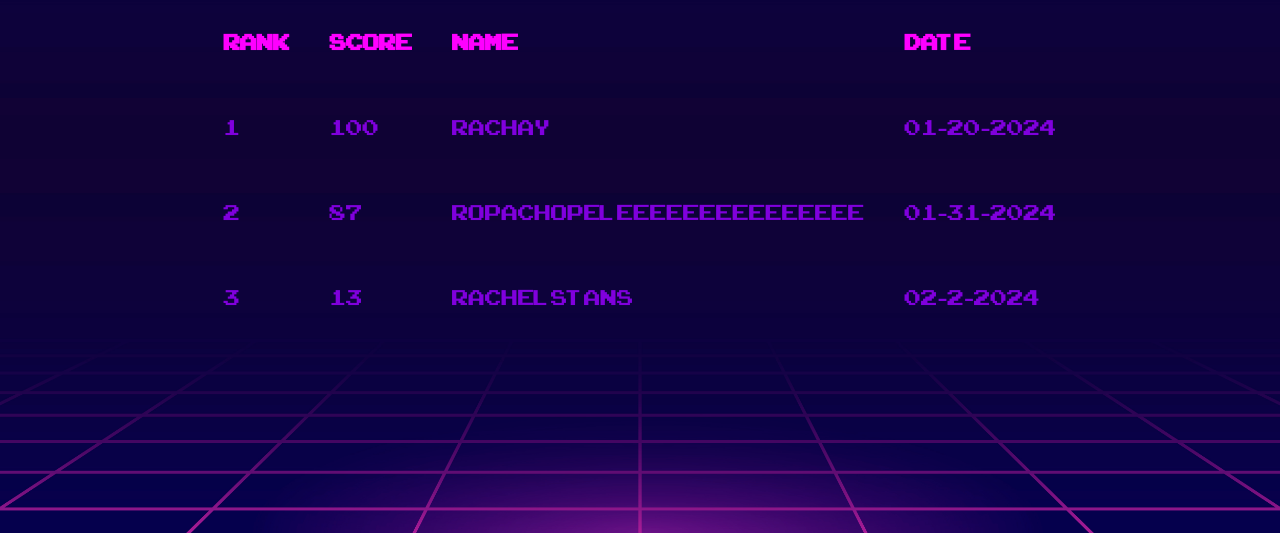
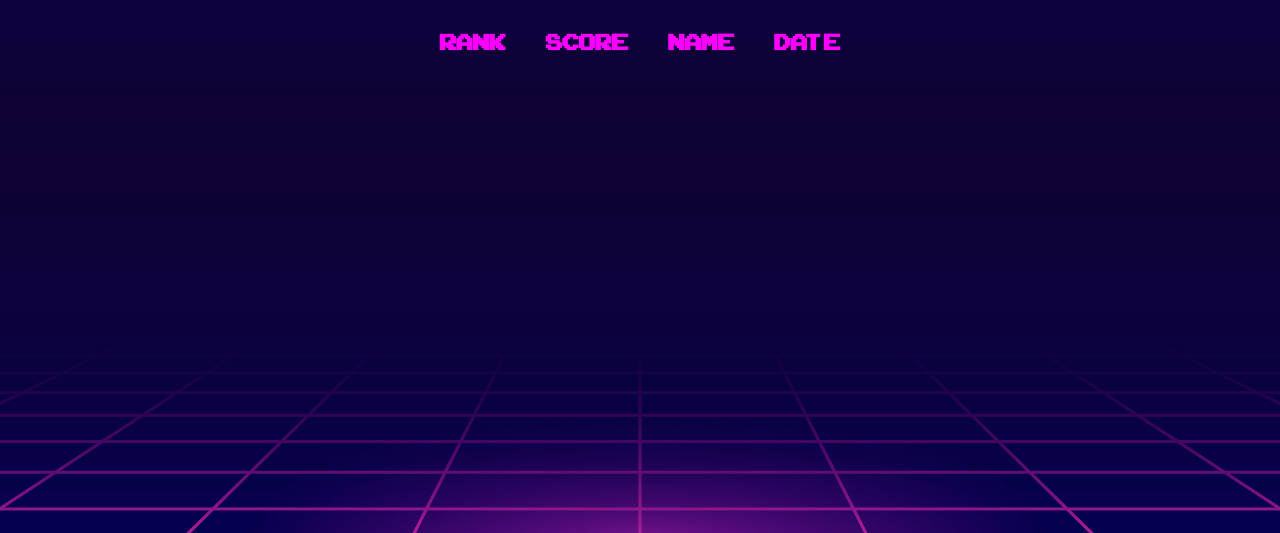
Before and after one commit to rachelstans/startup, a plain HTML site: page leaderboard.html in a window 1280 px wide. Shown: the part 267-800 px from the top of the page. Drawn offline with nearby package versions, Linux system fonts and the light colour scheme.

Commit message:
removed placeholder scores with js

```diff
--- a/leaderboard.html
+++ b/leaderboard.html
@@ -34,27 +34,9 @@
                 <th>Date</th>
               </tr>
             </thead>
-            <tbody>
-              <tr>
-                <td>1</td>
-                <td>100</td>
-                <td>rachay</td>
-                <td>01-20-2024</td>
-              </tr>
-              <tr>
-                <td>2</td>
-                <td>87</td>
-                <td>ropachopeleeeeeeeeeeeeeee</td>
-                <td>01-31-2024</td>
-              </tr>
-              <tr>
-                <td>3</td>
-                <td>13</td>
-                <td>rachelstans</td>
-                <td>02-2-2024</td>
-              </tr>
-            </tbody>
+            <tbody id="scores"></tbody>
           </table>
+          <script src="scores.js"></script>
     </main>
    </body>
 </html>
```
